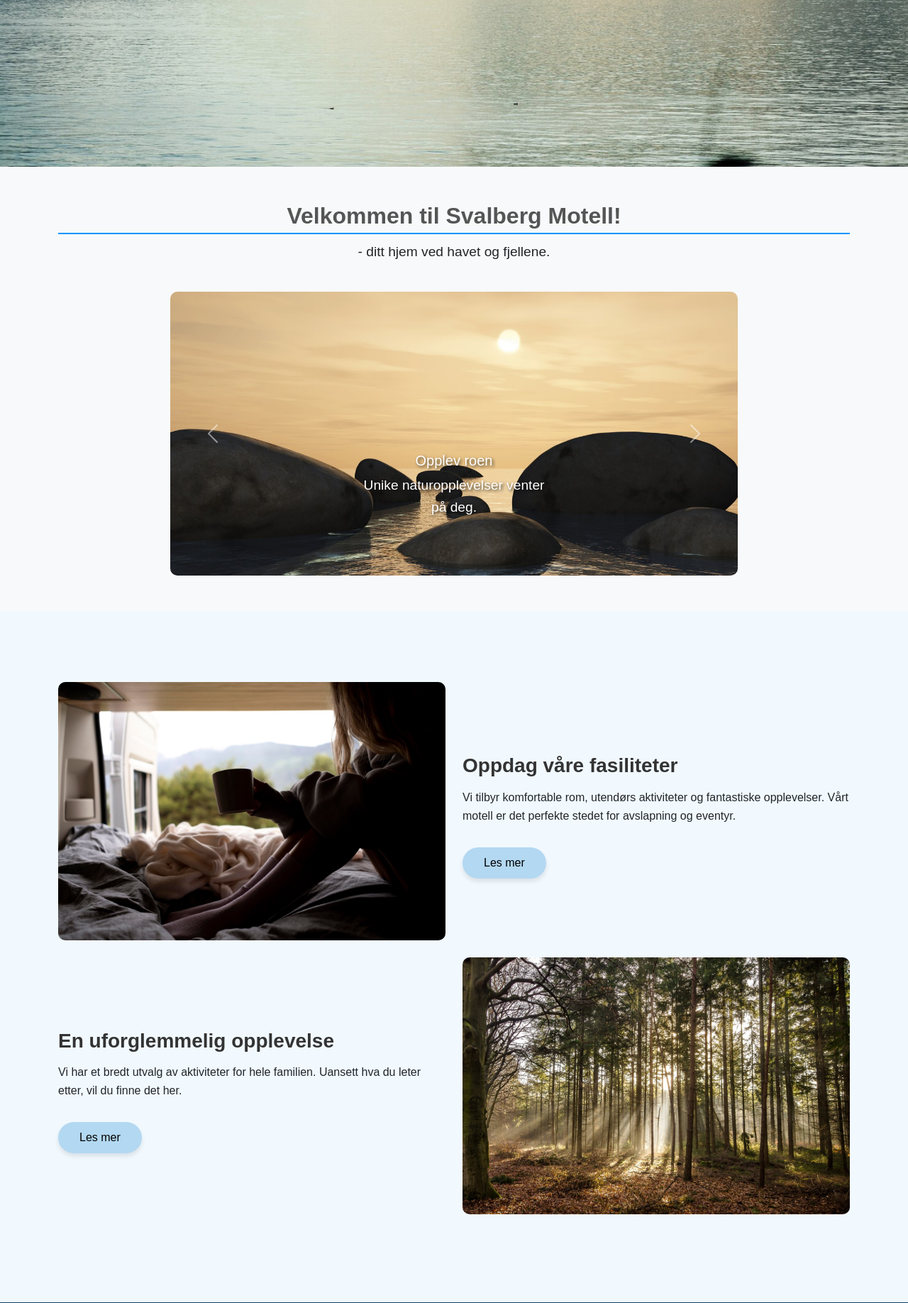
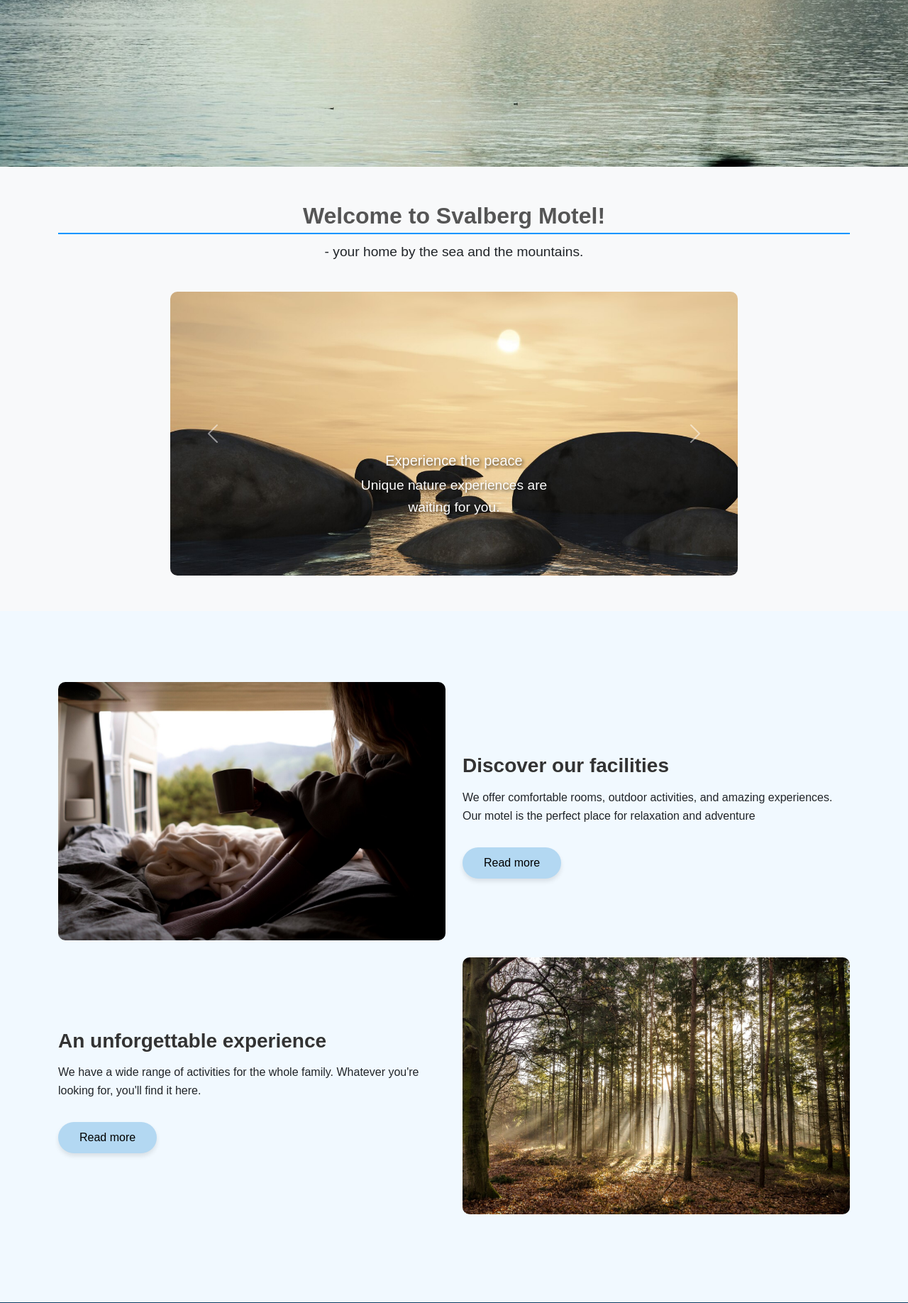
Before and after one commit to 4nn4md/Svalberg-Motell, a PHP site: page /Svalberg-Motell/index1.php in a window 1280 px wide. Shown: the part 708-2544 px from the top of the page at 71% size. Run offline with PHP 8.4, Linux system fonts and the light colour scheme.

Commit message:
oversatte til index til engelsk

```diff
--- a/www/index1.php
+++ b/www/index1.php
@@ -94,8 +94,8 @@ if ($_SERVER['REQUEST_METHOD'] == 'POST') {
 <!-- Second Section-->
 <section class="secondSection">
     <div class="container text-center">
-        <h2>Velkommen til Svalberg Motell!</h2>
-        <p>- ditt hjem ved havet og fjellene.</p>
+        <h2>Welcome to Svalberg Motel!</h2>
+        <p>- your home by the sea and the mountains.</p>
     </div>
 
     <div id="carouselExample" class="carousel slide">
@@ -103,22 +103,22 @@ if ($_SERVER['REQUEST_METHOD'] == 'POST') {
             <div class="carousel-item active">
                 <img src="assets/image/index1/Hjem4.jpg" class="d-block w-100" alt="...">
                 <div class="carousel-caption d-none d-md-block">
-                    <h5>Opplev roen</h5>
-                    <p>Unike naturopplevelser venter på deg.</p>
+                    <h5>Experience the peace</h5>
+                    <p>Unique nature experiences are waiting for you.</p>
                 </div>
             </div>
             <div class="carousel-item">
                 <img src="assets/image/index1/Hjem3.jpg" class="d-block w-100" alt="...">
                 <div class="carousel-caption d-none d-md-block">
-                    <h5>Familieferie</h5>
-                    <p>Lag minner med de du elsker.</p>
+                    <h5>Family vacation</h5>
+                    <p>Create memories with those you love.</p>
                 </div>
             </div>
             <div class="carousel-item">
                 <img src="assets/image/index1/Hjem5.jpg" class="d-block w-100" alt="...">
                 <div class="carousel-caption d-none d-md-block">
-                    <h5>Naturopplevelser</h5>
-                    <p>Oppdag den vakre naturen rundt oss.</p>
+                    <h5>Nature experiences</h5>
+                    <p>Discover the beautiful nature around us.</p>
                 </div>
             </div>
         </div>
@@ -142,17 +142,17 @@ if ($_SERVER['REQUEST_METHOD'] == 'POST') {
                 <img src="assets/image/index1/Hjem7.jpg" class="img-fluid" alt="Image description">
             </div>
             <div class="col-md-6">
-                <h3>Oppdag våre fasiliteter</h3>
-                <p>Vi tilbyr komfortable rom, utendørs aktiviteter og fantastiske opplevelser. Vårt motell er det perfekte stedet for avslapning og eventyr.</p>
-                <button class="btn custom-btn mt-3">Les mer</button>
+                <h3>Discover our facilities</h3>
+                <p>We offer comfortable rooms, outdoor activities, and amazing experiences. Our motel is the perfect place for relaxation and adventure</p>
+                <button class="btn custom-btn mt-3">Read more</button>
             </div>
         </div>
 
         <div class="row align-items-center mb-4">
             <div class="col-md-6">
-                <h3>En uforglemmelig opplevelse</h3>
-                <p>Vi har et bredt utvalg av aktiviteter for hele familien. Uansett hva du leter etter, vil du finne det her.</p>
-                <button class="btn custom-btn mt-3">Les mer</button>
+                <h3>An unforgettable experience</h3>
+                <p>We have a wide range of activities for the whole family. Whatever you're looking for, you'll find it here.</p>
+                <button class="btn custom-btn mt-3">Read more</button>
             </div>
             <div class="col-md-6">
                 <img src="assets/image/index1/Hjem5.jpg" class="img-fluid" alt="Image description">
```
